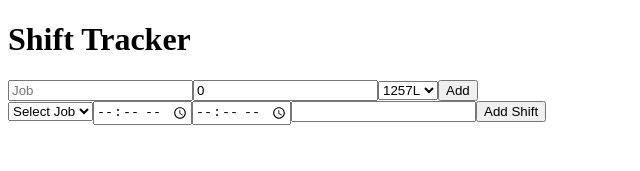
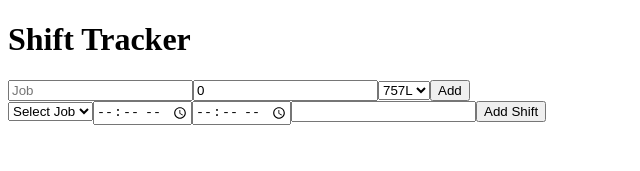
Before and after one commit to S-276/shift-earnings, a React app: page / in a window 1280 px wide. Shown: the top 171 px of the page, without its empty margins (0-640 px from the left). Built offline with nearby package versions, Linux system fonts and the light colour scheme; the HTML template or start-up script is replaced by a standard one.

Commit message:
Change default tax code from '1257L' to '757L'

```diff
--- a/src/components/JobForm.tsx
+++ b/src/components/JobForm.tsx
@@ -8,7 +8,7 @@ export default function JobForm({
 }) {
   const [name, setName] = useState("");
   const [rate, setRate] = useState(0);
-  const [taxCode, setTaxCode] = useState<Job["taxCode"]>("1257L");
+  const [taxCode, setTaxCode] = useState<Job["taxCode"]>("757L");
 
   function submit() {
     onAdd({
@@ -28,10 +28,10 @@ export default function JobForm({
       <input placeholder="Rate" type="number" value={rate} onChange={e => setRate(+e.target.value)} />
 
       <select value={taxCode} onChange={e => setTaxCode(e.target.value as any)}>
-        <option value="1257L">1257L</option>
+        <option value="757L">757L</option>
         <option value="BR">BR</option>
         <option value="D0">D0</option>
-        <option value="D1">D1</option>
+        <option value="500L">500L</option>
       </select>
 
       <button onClick={submit}>Add</button>
```
